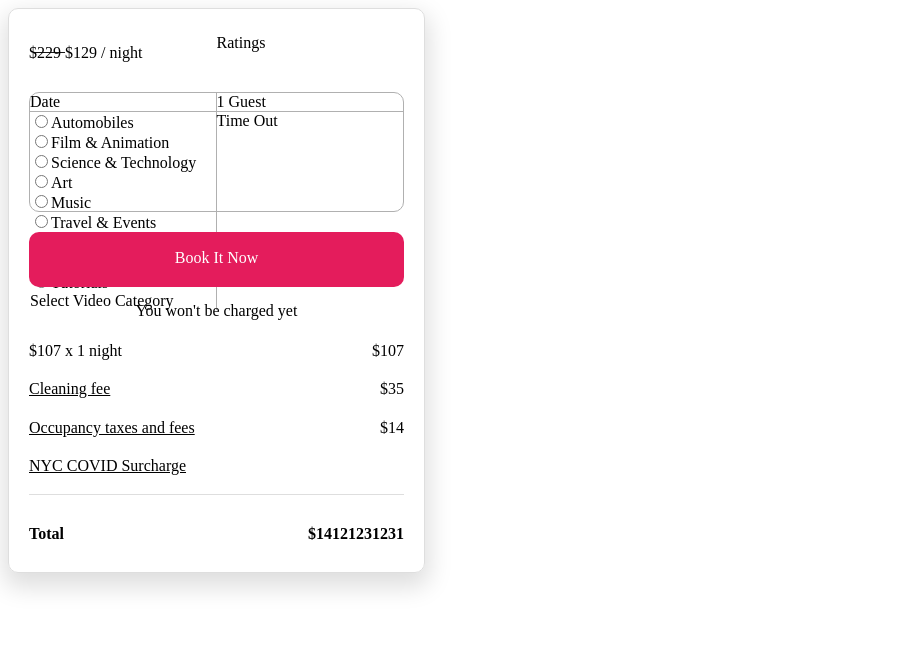
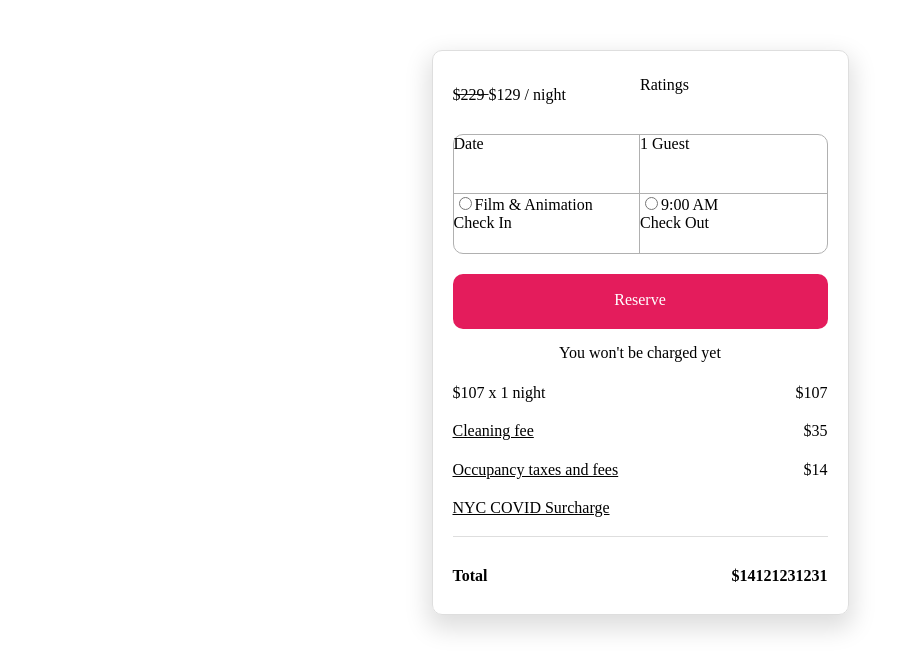
Before and after one commit to GrayMatterLab/coworking-schedule-module, a React app: page / in a window 1280 px wide. Shown: the top 672 px of the page, without its empty margins (0-920 px from the left). Built offline with nearby package versions, Linux system fonts and the light colour scheme; the HTML template or start-up script is replaced by a standard one.

Commit message:
Time Out Functionality Completed

```diff
--- a/client/public/style.css
+++ b/client/public/style.css
@@ -1,44 +1,24 @@
-* {
-  margin: 0;
-  box-sizing: border-box;
-}
 
-body {
-  font-family: "Roboto", sans-serif;
-  background: #f7f6ff;
-}
-
-h2 {
-  margin: 16px;
-}
-
-.container {
-  margin-top: 100px;
-  /* padding: 32px; */
-}
 
 .select-box {
   display: flex;
-  /* width: 400px; */
   flex-direction: column;
 }
 
 .select-box .options-container {
-  background: #2f3640;
+  background: #e41c5c;
   color: #f5f6fa;
   max-height: 0;
   width: 100%;
   opacity: 0;
   transition: all 0.4s;
-  border-radius: 8px;
+  border-radius: 0px;
   overflow: hidden;
-
   order: 1;
 }
 
 .selected {
-  background: #2f3640;
-  border-radius: 8px;
+  background: #e41c5b;
   margin-bottom: 8px;
   color: #f5f6fa;
   position: relative;
@@ -74,12 +54,12 @@ h2 {
 
 .select-box .options-container::-webkit-scrollbar {
   width: 8px;
-  background: #0d141f;
+  background: #851337;
   border-radius: 0 8px 8px 0;
 }
 
 .select-box .options-container::-webkit-scrollbar-thumb {
-  background: #525861;
+  background: #e41c5c;
   border-radius: 0 8px 8px 0;
 }
 
@@ -90,13 +70,97 @@ h2 {
 }
 
 .select-box .option:hover {
-  background: #414b57;
+  background:#e44e7e;
 }
 
-.select-box label {
+.select-box .label {
   cursor: pointer;
 }
 
 .select-box .option .radio {
   display: none;
 }
+
+
+
+
+.select-boxq {
+  display: flex;
+  flex-direction: column;
+}
+
+.select-boxq .options-containerq {
+  background: #e41c5c;
+  color: #f5f6fa;
+  max-height: 0;
+  width: 100%;
+  opacity: 0;
+  transition: all 0.4s;
+  border-radius: 0px;
+  overflow: hidden;
+  order: 1;
+}
+
+.selectedq {
+  background: #e41c5b;
+  margin-bottom: 8px;
+  color: #f5f6fa;
+  position: relative;
+
+  order: 0;
+}
+
+.selectedq::after {
+  content: "";
+  background: url("img/arrow-down.svg");
+  background-size: contain;
+  background-repeat: no-repeat;
+
+  position: absolute;
+  height: 100%;
+  width: 32px;
+  right: 10px;
+  top: 5px;
+
+  transition: all 0.4s;
+}
+
+.select-boxq .options-containerq.active {
+  max-height: 240px;
+  opacity: 1;
+  overflow-y: scroll;
+}
+
+.select-boxq .options-container.activeq + .selectedq::after {
+  transform: rotateX(180deg);
+  top: -6px;
+}
+
+.select-boxq .options-containerq::-webkit-scrollbar {
+  width: 8px;
+  background: #851337;
+  border-radius: 0 8px 8px 0;
+}
+
+.select-boxq .options-containerq::-webkit-scrollbar-thumb {
+  background: #e41c5c;
+  border-radius: 0 8px 8px 0;
+}
+
+.select-boxq .optionq,
+.selectedq {
+  padding: 12px 24px;
+  cursor: pointer;
+}
+
+.select-boxq .optionq:hover {
+  background:#e44e7e;
+}
+
+.select-boxq .label {
+  cursor: pointer;
+}
+
+.select-boxq .optionq .radioq {
+  display: none;
+}
--- a/client/src/index.jsx
+++ b/client/src/index.jsx
@@ -12,7 +12,6 @@ export default class App extends React.Component {
   }
 
   componentDidMount(){
-    console.log('test')
     const selected = document.querySelector(".selected");
     const optionsContainer = document.querySelector(".options-container");
 
@@ -20,13 +19,32 @@ export default class App extends React.Component {
 
     selected.addEventListener("click", () => {
       optionsContainer.classList.toggle("active");
+      console.log('Time In Box Selected')
     });
 
     optionsList.forEach(o => {
       o.addEventListener("click", () => {
-        console.log('clicked')
+        console.log('Time In dropdown was triggered')
         selected.innerHTML = o.querySelector("label").innerHTML;
         optionsContainer.classList.remove("active");
+      });
+    });
+
+    const selectedq = document.querySelector(".selectedq");
+    const optionsContainerq = document.querySelector(".options-containerq");
+
+    const optionsListq = document.querySelectorAll(".optionq");
+
+    selectedq.addEventListener("click", () => {
+      optionsContainerq.classList.toggle("active");
+      console.log('Time Out Box Selected')
+    });
+
+    optionsListq.forEach(e => {
+      e.addEventListener("click", () => {
+        console.log('Time Out dropdown was triggered')
+        selectedq.innerHTML = e.querySelector("label").innerHTML;
+        optionsContainerq.classList.remove("active");
       });
     });
   }
@@ -51,68 +69,31 @@ export default class App extends React.Component {
           <div class="select-box">
             <div class="options-container">
               <div class="option">
-                <input
-                  type="radio"
-                  class="radio"
-                  id="automobiles"
-                  name="category"
-                />
-                <label for="automobiles">Automobiles</label>
-              </div>
-
-              <div class="option">
-                <input type="radio" class="radio" id="film" name="category" />
+                <input type="radio" class="radio" />
                 <label for="film">Film & Animation</label>
               </div>
-
-              <div class="option">
-                <input type="radio" class="radio" id="science" name="category" />
-                <label for="science">Science & Technology</label>
-              </div>
-
-              <div class="option">
-                <input type="radio" class="radio" id="art" name="category" />
-                <label for="art">Art</label>
-              </div>
-
-              <div class="option">
-                <input type="radio" class="radio" id="music" name="category" />
-                <label for="music">Music</label>
-              </div>
-
-              <div class="option">
-                <input type="radio" class="radio" id="travel" name="category" />
-                <label for="travel">Travel & Events</label>
-              </div>
-
-              <div class="option">
-                <input type="radio" class="radio" id="sports" name="category" />
-                <label for="sports">Sports</label>
-              </div>
-
-              <div class="option">
-                <input type="radio" class="radio" id="news" name="category" />
-                <label for="news">News & Politics</label>
-              </div>
-
-              <div class="option">
-                <input type="radio" class="radio" id="tutorials" name="category" />
-                <label for="tutorials">Tutorials</label>
+            </div>
+            <div class="selected">
+              Check In
+            </div>
+          </div>
+          </s.TimeIn>
+          <s.TimeOut>
+          <div class="select-boxq">
+            <div class="options-containerq">
+              <div class="optionq">
+                <input type="radio" class="radioq" />
+                <label for="film">9:00 AM</label>
               </div>
             </div>
-
-            <div class="selected">
-              Select Video Category
+            <div class="selectedq">
+              Check Out
             </div>
         </div>
-      {/* <script src="dropdown.js"></script> */}
-          </s.TimeIn>
-          <s.TimeOut>
-            Time Out
           </s.TimeOut>
         </s.CheckInContainer>
         <s.ReserveButton>
-          Book It Now
+          Reserve
         </s.ReserveButton>
         <s.ChargeCaption>
           You won't be charged yet
--- a/client/src/styled-components.js
+++ b/client/src/styled-components.js
@@ -8,6 +8,8 @@ export const Grid = styled.section`
   box-shadow: 0px 10px 25px 4px #dedede;
   border-radius: 10px;
   display: grid;
+  margin: auto;
+  margin-top: 50px;
 `;
 
 export const PricePerNight = styled.section`
@@ -64,7 +66,7 @@ export const TimeIn = styled.section`
   grid-row-start: 2;
   grid-row-end: 2;
   border-right: 1px solid #b0b0b0;
-  // overflow: auto;
+  overflow-y: visible;
 `;
 
 export const TimeOut = styled.section`
@@ -86,7 +88,10 @@ export const ReserveButton = styled.section`
   text-align: center;
   color: white;
   padding-top: 17px;
-  padding-bottom: 20px
+  padding-bottom: 20px;
+  &:hover{
+    background: #e44e7e;
+  }
 `;
 
 export const ChargeCaption = styled.section`
```
Also changed, not shown: client/public/bundle.js.
